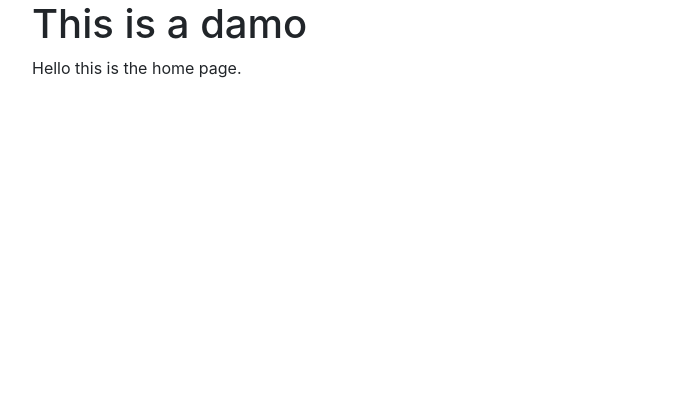
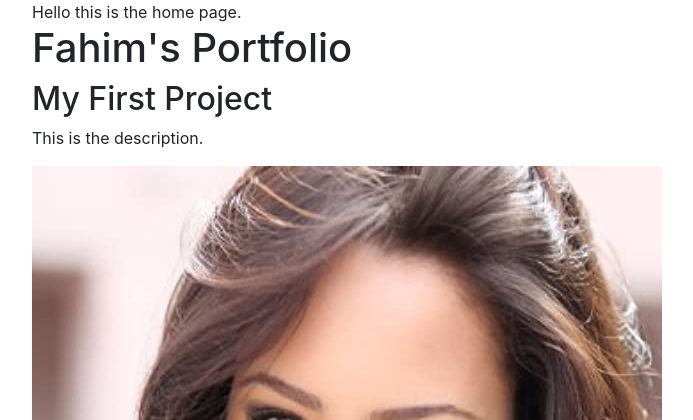
Before and after one commit to FahimKamal/Django_Personal_Portfolio_site, a Django app: page / in a window 1280 px wide. Shown: the top 420 px of the page, without its empty margins (53-746 px from the left). Before the commit the page ends 78 px from the top, so only its background shows below. Run offline with Django 3.2, Linux system fonts and the light colour scheme; data comes from the database, SQL or seed files in the repository; some libraries are stand-ins or nearby versions.

Commit message:
4th commit The database is now connected with the template, and I can show the information from there.

```diff
--- a/personal_portfolio-project/portfolio/templates/portfolio/home.html
+++ b/personal_portfolio-project/portfolio/templates/portfolio/home.html
@@ -2,4 +2,14 @@
 
 {% block content %}
   Hello this is the home page.
+  <h1>Fahim's Portfolio</h1>
+  {% for project in projects %}
+    <h2>{{project.title}}</h2>
+    <p>{{project.description}}</p>
+    <img src="{{project.image.url}}">
+    {% if project.url %}
+      <a href="{{project.url}}">Link</a>
+    {% endif %}
+
+  {% endfor %}
 {% endblock %}
--- a/personal_portfolio-project/portfolio/views.py
+++ b/personal_portfolio-project/portfolio/views.py
@@ -1,7 +1,10 @@
 from django.shortcuts import render
-from django.views.generic import TemplateView
+from django.views.generic import TemplateView, ListView
+from .models import Project
 
 
 # Create your views here.
-class HomePage(TemplateView):
+class HomePage(ListView):
+    model = Project
+    context_object_name = 'projects'
     template_name = 'portfolio/home.html'
--- a/personal_portfolio-project/templates/base.html
+++ b/personal_portfolio-project/templates/base.html
@@ -9,7 +9,7 @@
   </head>
   <body>
     <div class="container">
-      <h1>This is a damo</h1>
+      {# <h1>This is a damo</h1> #}
       {% block content %}
         {# contents from other html files of gonna be here. #}
       {% endblock %}
```
